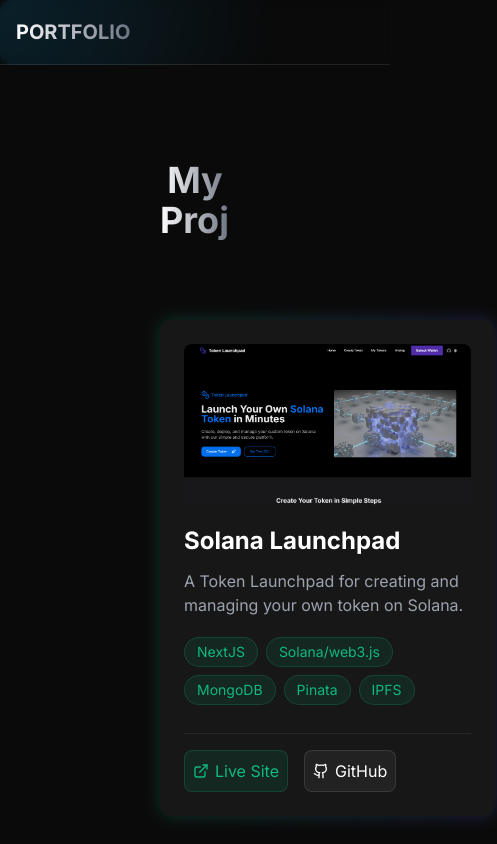
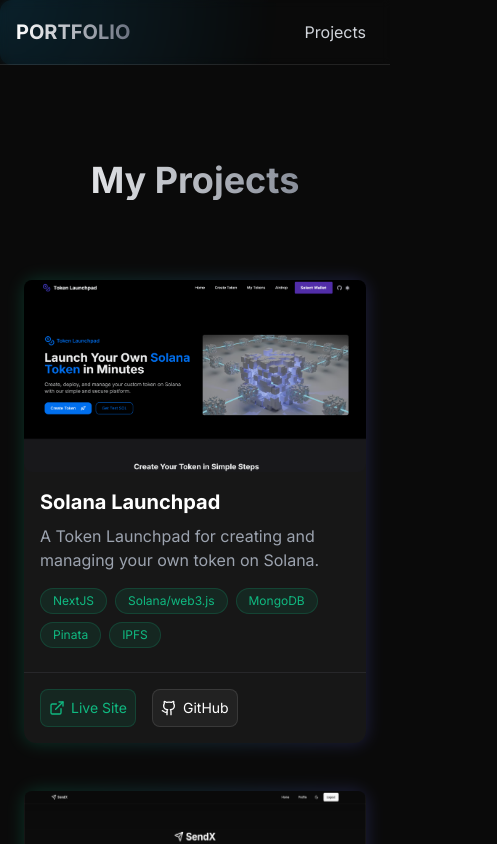
Before and after one commit to abhiraj2404/abhi_portfolio, a Next.js app: page /projects in a window 390 px wide. Shown: the top 844 px of the page, 497 px wide, since content can reach past the window. Built offline with nearby package versions, Linux system fonts and the light colour scheme.

Commit message:
feat:added responsiveness

```diff
--- a/app/projects/page.tsx
+++ b/app/projects/page.tsx
@@ -109,7 +109,7 @@
   return (
     <main className="min-h-screen max-w-screen">
       <Spotlight>
-        <div className="pt-40 px-40 pb-20 mx-auto">
+        <div className="pt-40 px-6 md:px-40 pb-20 mx-auto">
           <motion.h1
             initial={{ opacity: 0 }}
             animate={{ opacity: 1 }}
@@ -118,7 +118,7 @@
             My Projects
           </motion.h1>
 
-          <div className="grid md:grid-cols-2 gap-20">
+          <div className="grid md:grid-cols-2 gap-12 md:gap-20">
             {projects.map((project, index) => (
               <motion.div
                 key={index}
@@ -133,7 +133,7 @@
         </div>
 
         {/* minor projects  */}
-        <div className="mx-auto py-32 md:mx-40 border-t border-zinc-800">
+        <div className="mx-auto px-6 py-32 md:mx-40 border-t border-zinc-800">
           {/* <motion.h1
             initial={{ opacity: 0 }}
             animate={{ opacity: 1 }}
@@ -142,7 +142,7 @@
             Minor Projects
           </motion.h1> */}
 
-          <div className="grid md:grid-cols-3 gap-20">
+          <div className="grid md:grid-cols-3 gap-12 md:gap-20">
             {minorProjects.map((project, index) => (
               <motion.div
                 key={index}
--- a/components/Home/Education.tsx
+++ b/components/Home/Education.tsx
@@ -4,9 +4,9 @@
 export default function Education() {
   return (
     <div className="mb-20 mt-5 py-8 mx-4 sm:mx-8 lg:mx-48 px-4 sm:px-8 lg:px-24 rounded-xl border border-zinc-400 bg-zinc-950">
-      <div className="p-8 w-[80vw]">
+      <div className="p-4 sm:p-8 w-[80vw]">
         <h3 className="text-2xl font-bold text-zinc-100 mb-4">Education</h3>
-        <div className="flex gap-4 items-center">
+        <div className="flex flex-col sm:flex-row gap-4 sm:items-center">
           <div className="w-12 h-12 sm:w-16 sm:h-[3.75rem] flex items-center justify-center rounded-full bg-zinc-800 border border-zinc-600 group-hover:border-zinc-400 transition-colors">
             <Image
               src={"/college.png"}
@@ -16,8 +16,7 @@
               className="rounded-sm"
             />
           </div>
-          <div className="space-y-4">
-            <div>
+          <div className="space-y-2 sm:space-y-0">
             <h4 className="text-xl text-zinc-100">
               Indian Institute of Information Technology, Sri City, Chittoor
             </h4>
@@ -28,6 +27,5 @@
         </div>
       </div>
     </div>
-    </div>
   );
 }
--- a/components/Navbar.tsx
+++ b/components/Navbar.tsx
@@ -17,15 +17,21 @@
                   PORTFOLIO
                 </a>
               </div>
-              <div className="hidden sm:flex sm:items-center sm:space-x-8">
-                <NavLink href="/">About</NavLink>
-                <NavLink href="/projects">Projects</NavLink>
-                <NavLink href="/#skills">Skills</NavLink>
+              <div className="flex sm:items-center sm:space-x-8">
+                <NavLink href="/" className="hidden sm:flex">
+                  About
+                </NavLink>
+                <NavLink href="/projects" className="mr-2 sm:mr-0">
+                  Projects
+                </NavLink>
+                <NavLink href="/#skills" className="hidden sm:flex">
+                  Skills
+                </NavLink>
                 <motion.a
                   whileHover={{ scale: 1.05 }}
                   whileTap={{ scale: 0.95 }}
                   href="/#contact"
-                  className="px-4 py-2 rounded-lg bg-blue-500/10 hover:bg-vlue-500/20 text-blue-500 border border-blue-500/20 transition-colors"
+                  className="hidden sm:flex px-4 py-2 rounded-lg bg-blue-500/10 hover:bg-vlue-500/20 text-blue-500 border border-blue-500/20 transition-colors"
                 >
                   Contact Me
                 </motion.a>
@@ -41,16 +47,18 @@
 function NavLink({
   href,
   children,
+  className,
 }: {
   href: string;
   children: React.ReactNode;
+  className?: string;
 }) {
   return (
     <motion.a
       whileHover={{ scale: 1.05 }}
       whileTap={{ scale: 0.95 }}
       href={href}
-      className="text-gray-300 hover:text-white transition-colors"
+      className={`text-gray-300 hover:text-white transition-colors ${className}`}
     >
       {children}
     </motion.a>
--- a/components/Projects/ProjectCard.tsx
+++ b/components/Projects/ProjectCard.tsx
@@ -23,7 +23,7 @@
   return (
     <motion.div whileHover={{ scale: 1.02 }} className="relative group">
       <div className="absolute -inset-0.5 bg-gradient-to-r from-emerald-500 to-indigo-500 rounded-2xl blur opacity-20 group-hover:opacity-30 transition duration-300" />
-      <div className="relative bg-neutral-900 rounded-xl p-6 h-full flex flex-col gap-1">
+      <div className="relative bg-neutral-900 rounded-xl md:p-6 h-full flex flex-col md:gap-1">
         <div className="aspect-video mb-4 overflow-hidden rounded-lg">
           <Link href={deployedUrl} target="_blank" rel="noopener noreferrer">
             <img
@@ -33,26 +33,30 @@
             />
           </Link>
         </div>
-        <h3 className="text-2xl font-bold mb-2 text-white">{title}</h3>
-        <p className="text-gray-400 mb-4">{description}</p>
-        <div className="flex flex-wrap gap-2 mb-6">
+        <h3 className="text-xl md:text-2xl font-bold mb-2 text-white px-4 md:px-0">
+          {title}
+        </h3>
+        <p className="text-gray-400 mb-4 text-md md:text-base px-4 md:px-0">
+          {description}
+        </p>
+        <div className="flex flex-wrap gap-2 mb-6 px-4 md:px-0">
           {techStack.map((tech, index) => (
             <span
               key={index}
-              className="px-3 py-1 text-sm rounded-full bg-emerald-500/10 text-emerald-500 border border-emerald-500/20"
+              className="px-3 py-1 text-xs md:text-sm rounded-full bg-emerald-500/10 text-emerald-500 border border-emerald-500/20"
             >
               {tech}
             </span>
           ))}
         </div>
-        <div className="flex gap-4 pt-4 border-t border-zinc-800">
+        <div className="flex gap-4 pt-4 border-t border-zinc-800 px-4 md:px-0 mb-4 md:mb-0">
           <motion.a
             whileHover={{ scale: 1.05 }}
             whileTap={{ scale: 0.95 }}
             href={deployedUrl}
             target="_blank"
             rel="noopener noreferrer"
-            className="flex items-center gap-1.5 text-md p-2  rounded-lg bg-emerald-500/10 hover:bg-emerald-500/20 text-emerald-500 border border-emerald-500/20 transition-colors"
+            className="flex items-center gap-1.5 md:text-md p-2 text-sm rounded-lg bg-emerald-500/10 hover:bg-emerald-500/20 text-emerald-500 border border-emerald-500/20 transition-colors"
           >
             <ExternalLink className="w-4 h-4" />
             Live Site
@@ -63,7 +67,7 @@
             href={githubUrl}
             target="_blank"
             rel="noopener noreferrer"
-            className="flex items-center gap-1.5 text-md p-2 rounded-lg bg-white/5 hover:bg-white/10 text-white border border-white/10 transition-colors"
+            className="flex items-center gap-1.5 text-sm md:text-md p-2 rounded-lg bg-white/5 hover:bg-white/10 text-white border border-white/10 transition-colors"
           >
             <Github className="w-4 h-4" />
             GitHub
@@ -75,7 +79,7 @@
               href={"https://x.com/crypt0_tracker"}
               target="_blank"
               rel="noopener noreferrer"
-              className="flex items-center gap-1.5 text-md p-2 rounded-lg bg-white/5 hover:bg-white/10 text-white border border-white/10 transition-colors"
+              className="flex items-center gap-1.5 text-sm md:text-md p-2 rounded-lg bg-white/5 hover:bg-white/10 text-white border border-white/10 transition-colors"
             >
               <Twitter className="w-4 h-4" />
               Twitter
--- a/components/Skills/index.tsx
+++ b/components/Skills/index.tsx
@@ -41,7 +41,7 @@
 export default function Skills() {
   return (
     <div
-      className="py-20 mx-4 sm:mx-48 px-24 rounded-xl border border-blue-300"
+      className="py-20 mx-4 sm:mx-48 px-5 sm:px-24 rounded-xl border border-blue-300"
       id="skills"
     >
       <div className="max-w-6xl mx-auto">
```
Lines whose indentation alone changed are shown as unchanged.
